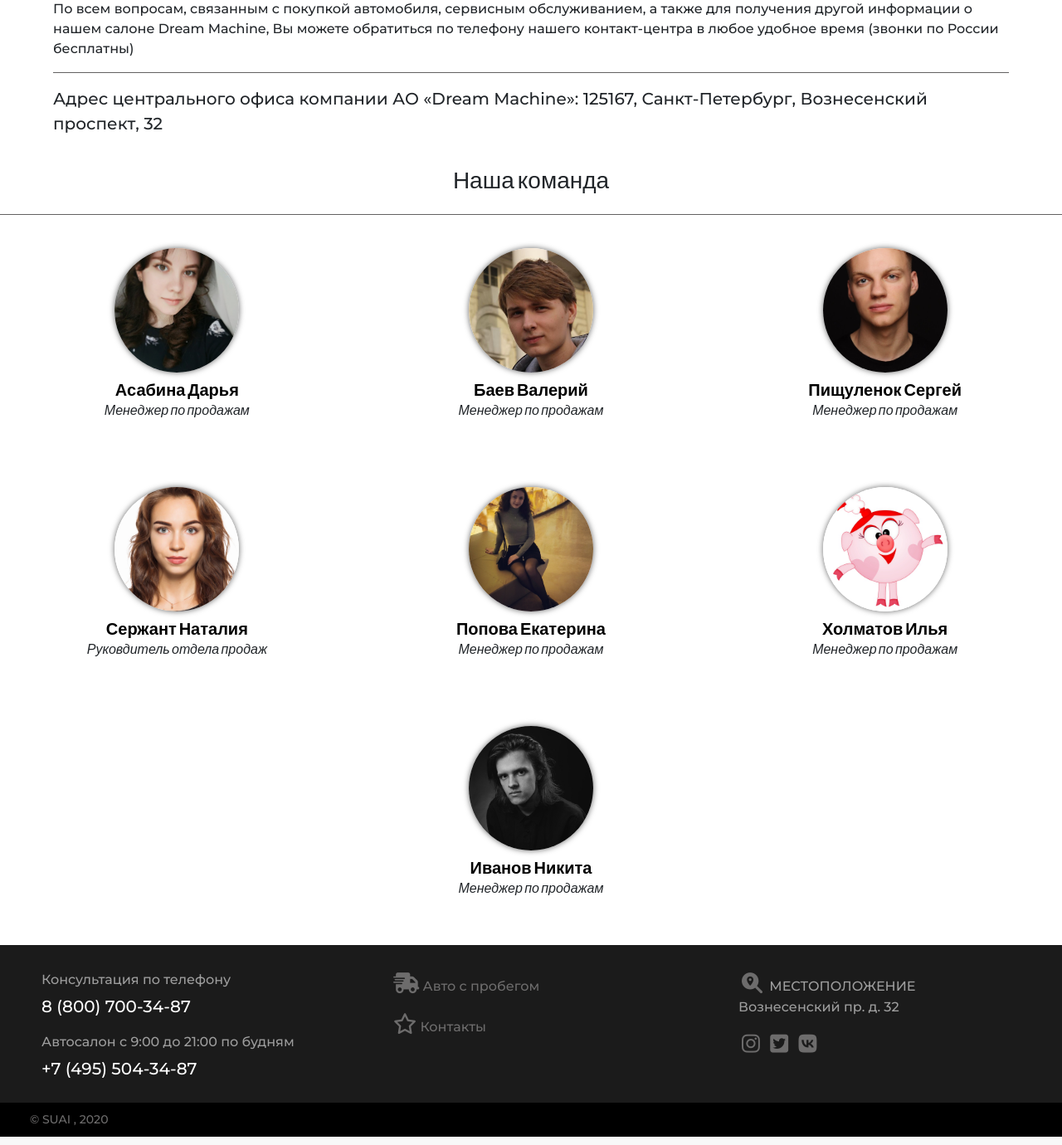
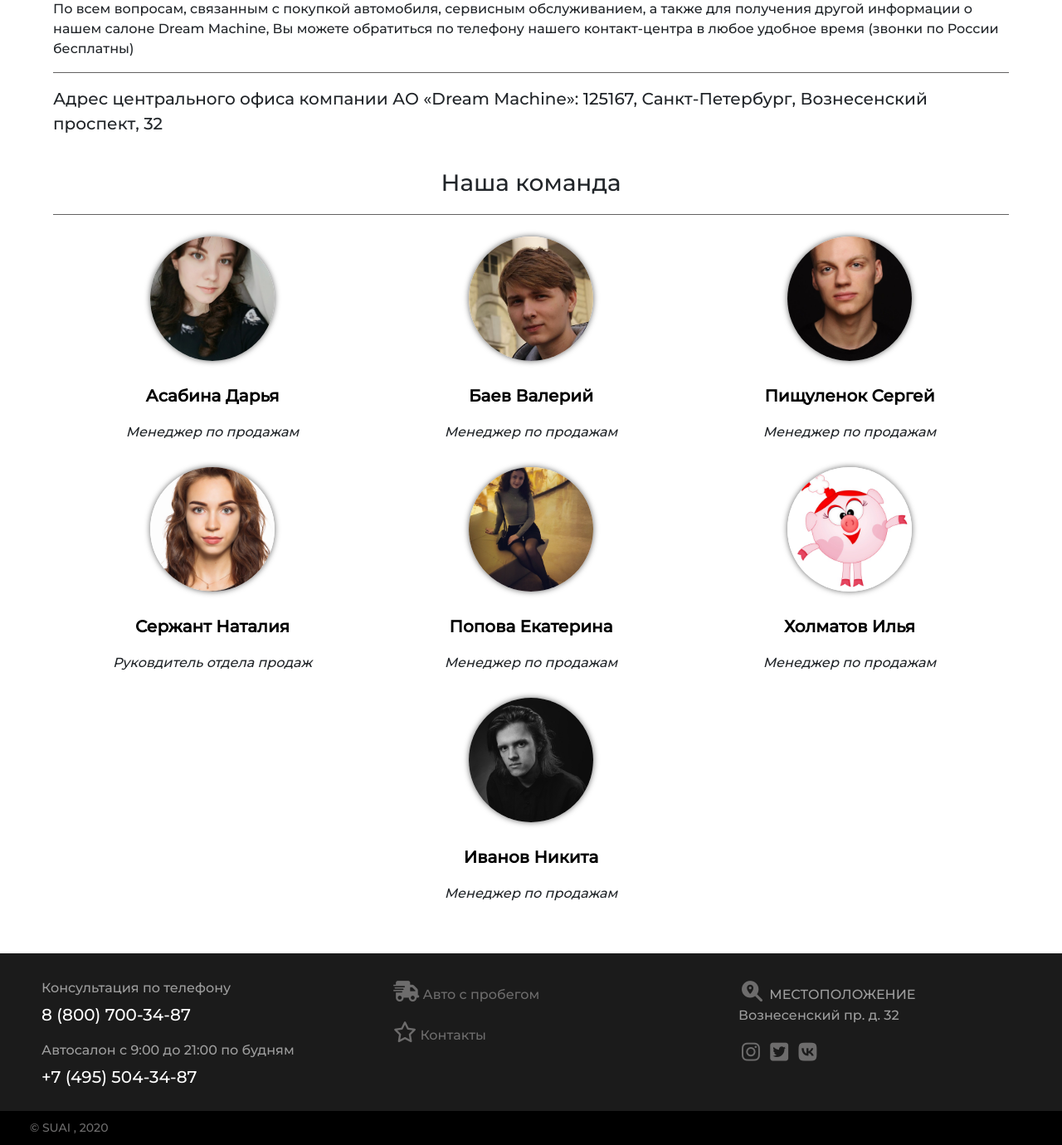
Before and after one commit to sirejja/Web_CW, a PHP site: page /contacts.php in a window 1280 px wide. Shown: the part 240-1620 px from the top of the page at 83% size. Run offline with PHP 8.4, Linux system fonts and the light colour scheme; some libraries are stand-ins or nearby versions; some web fonts are replaced.

Commit message:
contacts

```diff
--- a/css/style_contacts.css
+++ b/css/style_contacts.css
@@ -24,7 +24,10 @@
     }
   }
 
+
+
 .crew {
+  margin-top: 10px;
   font-size: 30;
 }
 /*.container_members {
@@ -40,15 +43,13 @@
 .member {
   text-align: center;
   flex-basis: 33%;
-      padding: 24px;
+  padding: 10px;
   box-sizing: border-box;
-      margin-bottom: 30px;
-
-
+  margin-bottom: 10px;
 }
 .member-name {
   margin: 0;
-      margin-top: 12px;
+  margin-top: 10px;
   font-weight: 600;
   font-size: 20px;
   color: black;
--- a/hello it's me.txt
+++ b/hello it's me.txt
@@ -0,0 +1 @@
+I was wondering if after all these years you'd like to meet
--- a/inc/text_contacts.html
+++ b/inc/text_contacts.html
@@ -1,21 +1,21 @@
 <div>
     <div class="text_contacts">
         <h2 > Контакты </h2>
-        <hr class = "line"></hr>
+        <hr></hr>
         <h3 > Горячая линия «Dream Machine»</h3>
 
         <p > По всем вопросам, связанным с покупкой автомобиля, сервисным обслуживанием, а также для получения другой
         информации о нашем салоне Dream Machine, Вы можете обратиться по телефону нашего контакт-центра в любое удобное время
         (звонки по России бесплатны)</p>
-        <hr class = "line"></hr>
+        <hr></hr>
 
         <p class="adress" >Адрес центрального офиса компании АО «Dream Machine»: 125167, Санкт-Петербург, Вознесенский проспект, 32</p>
         <script  type="text/javascript" charset="utf-8" async src="https://api-maps.yandex.ru/services/constructor/1.0/js/?um=constructor%3A209652098f3ec715ab0009e0c33f9f441b17f09d8aec1d33c0bf1cf953724aca&amp;width=100%25&amp;height=400&amp;lang=ru_RU&amp;scroll=true"></script>
     </div>
 
-    <div class="container_members">
+    <div class="container_members text_contacts">
         <h3 class="crew">Наша команда</h3>
-        <hr class = "line"></hr>
+        <hr></hr>
         <div class="members">
             <div class="member">
                 <img  src="img/6.jpg" width="100" height="100" class="round member_img">
```
Lines whose indentation alone changed are shown as unchanged.
